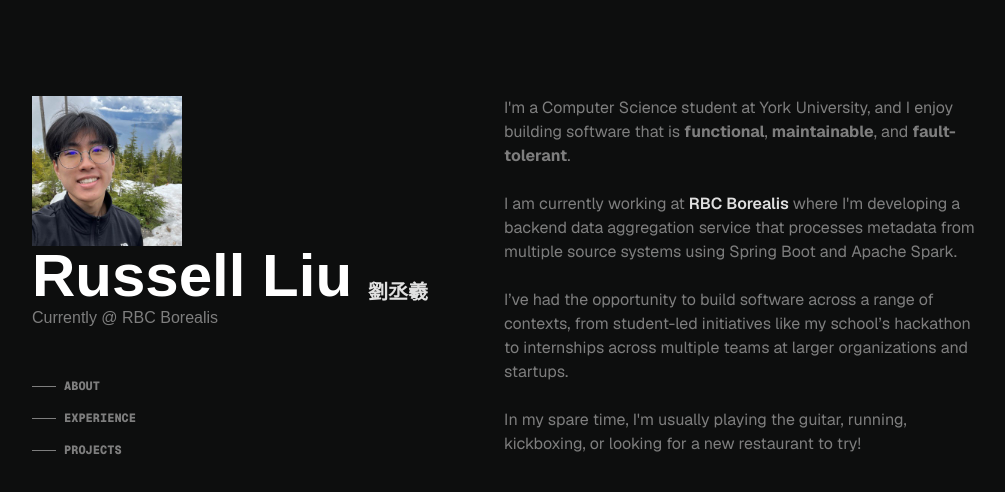
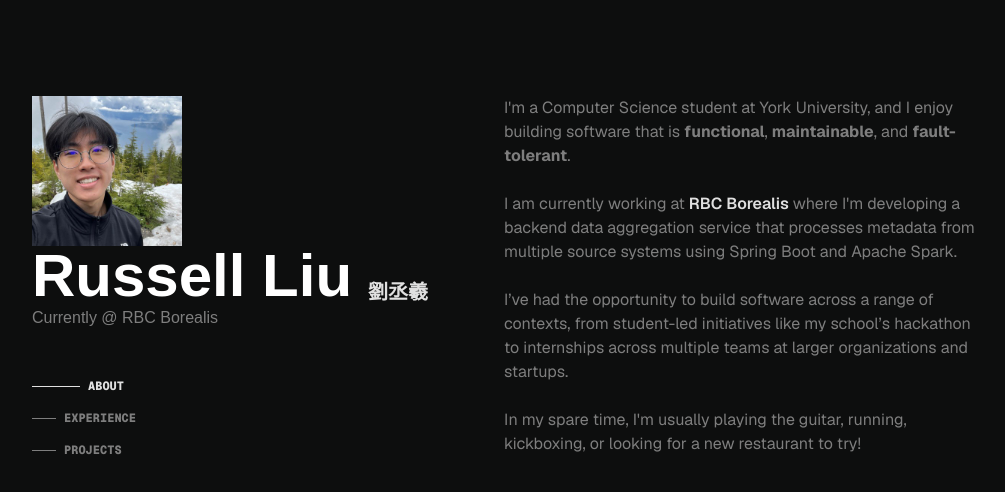
Before and after one commit to russl8/portfolio_v2, a Next.js app: page / in a window 1280 px wide. Shown: the top 492 px of the page, without its empty margins (136-1141 px from the left). Built offline with nearby package versions, Linux system fonts and the light colour scheme.

Commit message:
clicking on navbar gives smooth scroll to section, + context

```diff
--- a/app/globals.css
+++ b/app/globals.css
@@ -26,6 +26,10 @@
   }
 }
 
+html {
+  scroll-behavior: smooth;
+}
+
 body {
   background: var(--background);
   color: var(--foreground);
--- a/app/layout.tsx
+++ b/app/layout.tsx
@@ -29,12 +29,7 @@ export default function RootLayout({
         className={`${geistSans.variable} ${geistMono.variable} antialiased `}
       >
         <div className="flex flex-col lg:flex-row h-full max-w-screen-lg mx-auto my-24 px-10">
-          <div className="md:flex-1">
-            <Navigation />
-          </div>
-          <div className="md:flex-1">
-            {children}
-          </div>
+          {children}
         </div>
       </body>
     </html>
--- a/app/page.tsx
+++ b/app/page.tsx
@@ -1,13 +1,27 @@
+'use client'
 import About from "@/components/about/About";
 import MyLink from "@/components/components/MyLink";
+import Navigation from "@/components/Navigation";
 import Image from "next/image";
 import Link from "next/link";
+import {NavContext} from "@/components/context/NavContext";
+import { useState } from "react";
+import type { SectionName } from "@/components/lib/types";
+import Experience from "@/components/experience/Experience";
 
 export default function Home() {
+  const [currentSection, setCurrentSection] = useState<SectionName>("about");
+
   return (
-  <>
-  <About/>
+    <NavContext.Provider value = {{currentSection, setCurrentSection}}>
+      <div className="md:flex-1">
+        <Navigation />
+      </div>
+      <div className="md:flex-1">
+        <About />
+        <Experience/>
 
-  </>
+      </div>
+    </NavContext.Provider>
   );
 }
--- a/components/Navigation.tsx
+++ b/components/Navigation.tsx
@@ -1,35 +1,55 @@
+import Link from "next/link";
+import { useNavContext } from "./context/NavContext";
 import Intro from "./intro/Intro";
+import { SectionName } from "./lib/types";
 
 const Navigation = () => {
   return (
     <nav className="text-subtext lg:fixed">
       <Intro />
       <div className="pt-10 hidden lg:flex flex-col">
-        <NavLink text="About" />
-        <NavLink text="Experience" />
-        <NavLink text="Projects" />
+        <NavLink linkText="about" />
+        <NavLink linkText="experience" />
+        <NavLink linkText="projects" />
       </div>
     </nav>
   );
 };
 
 type NavLinkProps = {
-  text: String;
+  linkText: SectionName;
 };
-const NavLink = ({ text }: NavLinkProps) => {
+const NavLink = ({ linkText }: NavLinkProps) => {
+  const { currentSection } = useNavContext();
+
+  const isActive = currentSection === linkText;
+
   return (
-    <div
-      className="text-secondary flex flex-row items-center group my-2
-            hover:cursor-pointer hover:text-subheading"
-    >
-      <hr
-        className="h-px bg-secondary flex-1 mr-2 max-w-6
-                    group-hover:max-w-12
-                    **transition-[width] duration-200 ease-in-out**"
-      />
-      <p className="text-xs font-extrabold font-mono">{text.toUpperCase()}</p>
-    </div>
+    // <Link  scroll={false}>
+  <a
+  href={`#${linkText}`}
+    className={`
+      text-secondary flex flex-row items-center group my-2
+      hover:cursor-pointer hover:text-subheading
+      ${isActive ? "text-subheading" : ""}
+    `}
+  >
+    <hr
+      className={`
+        h-px bg-secondary flex-1 mr-2 max-w-6
+        group-hover:max-w-12
+        transition-[width] duration-200 ease-in-out
+        ${isActive ? "max-w-12" : ""}
+      `}
+    />
+    <p className="text-xs font-extrabold font-mono">
+      {linkText.toUpperCase()}
+    </p>
+  </a>
+// </Link>
+
   );
 };
 
+
 export default Navigation;
--- a/components/about/About.tsx
+++ b/components/about/About.tsx
@@ -1,9 +1,12 @@
 import MyLink from "../components/MyLink";
 import Section from "../components/Section";
+import { useNavContext } from "../context/NavContext";
 
 const About = () => {
+
+  const context = useNavContext();
   return (
-    <Section sectionName="About">
+    <Section sectionName="about" onEnter={context.setCurrentSection}>
       <div className=" font-sans text-secondary">
         <p>
           I'm a Computer Science student at York University, and I
--- a/components/components/Section.tsx
+++ b/components/components/Section.tsx
@@ -1,15 +1,44 @@
+import { useEffect, useRef } from "react";
+import type { SectionName } from "../lib/types";
+
 interface SectionProps {
-  sectionName: string;
+  sectionName: SectionName;
   children: React.ReactNode;
+  onEnter: (sectionName: SectionName) => void;
 }
-const Section = ({ sectionName, children }: SectionProps) => {
+const Section = ({ sectionName, children, onEnter }: SectionProps) => {
+  const ref = useRef<HTMLElement | null>(null);
+
+  useEffect(() => {
+    if (!ref.current || !onEnter) return;
+
+    const observer = new IntersectionObserver(
+      ([entry]) => {
+        console.log(sectionName);
+
+        if (entry.isIntersecting) {
+          onEnter(sectionName);
+        }
+      },
+      {
+        root: null,
+        threshold: 0.6,
+      },
+    );
+    observer.observe(ref.current);
+
+    return () => observer.disconnect();
+  }, [sectionName, onEnter]);
+
   return (
-    <section className="relative">
-
-      <p className="lg:hidden text-md font-extrabold font-mono text-subheading w-[100vw]
+    <section ref={ref} className="relative scroll-mt-24 mb-24" id={sectionName}>
+      <p
+        className="lg:hidden text-md font-extrabold font-mono text-subheading w-[100vw]
        sticky top-0 bg-background/85 backdrop-blur-sm pt-4 pb-6
-      ">
-        {sectionName.toUpperCase()}</p>
+      "
+      >
+        {sectionName.toUpperCase()}
+      </p>
       {children}
     </section>
   );
--- /dev/null
+++ b/components/context/NavContext.ts
@@ -0,0 +1,19 @@
+
+import { createContext, useContext } from "react";
+import { SectionName } from "../lib/types";
+
+export type NavContextType = {
+    currentSection: SectionName
+    setCurrentSection: (sectionName:SectionName)=>void;
+}
+
+export const NavContext = createContext<NavContextType|null>(null)
+
+export const useNavContext = () => {
+    const context=useContext(NavContext)
+
+    if(!context) {
+        throw new Error("useNavContext is not used within its provider.")
+    }
+    return context;
+}
--- /dev/null
+++ b/components/experience/Experience.tsx
@@ -0,0 +1,41 @@
+import Section from "../components/Section";
+import { useNavContext } from "../context/NavContext";
+
+const Experience = () => {
+  const context = useNavContext();
+  return (
+    <Section sectionName="experience" onEnter={context.setCurrentSection}>
+      <div>adawkjdnaiwndawidiuawdq</div>
+      <div>adawkjdnaiwndawidiuawdq</div>
+      <div>adawkjdnaiwndawidiuawdq</div>
+      <div>adawkjdnaiwndawidiuawdq</div>
+      <div>adawkjdnaiwndawidiuawdq</div>
+      <div>adawkjdnaiwndawidiuawdq</div>
+      <div>adawkjdnaiwndawidiuawdq</div>
+      <div>adawkjdnaiwndawidiuawdq</div>
+      <div>adawkjdnaiwndawidiuawdq</div>
+      <div>adawkjdnaiwndawidiuawdq</div>
+      <div>adawkjdnaiwndawidiuawdq</div>
+      <div>adawkjdnaiwndawidiuawdq</div>
+      <div>adawkjdnaiwndawidiuawdq</div>
+      <div>adawkjdnaiwndawidiuawdq</div>
+      <div>adawkjdnaiwndawidiuawdq</div>
+      <div>adawkjdnaiwndawidiuawdq</div>
+      <div>adawkjdnaiwndawidiuawdq</div>
+      <div>adawkjdnaiwndawidiuawdq</div>
+      <div>adawkjdnaiwndawidiuawdq</div>
+      <div>adawkjdnaiwndawidiuawdq</div>
+
+      <div>adawkjdnaiwndawidiuawdq</div>
+      <div>adawkjdnaiwndawidiuawdq</div>
+      <div>adawkjdnaiwndawidiuawdq</div>
+      <div>adawkjdnaiwndawidiuawdq</div>
+      <div>adawkjdnaiwndawidiuawdq</div>
+      <div>adawkjdnaiwndawidiuawdq</div>
+      <div>adawkjdnaiwndawidiuawdq</div>
+      <div>adawkjdnaiwndawidiuawdq</div>
+    </Section>
+  );
+};
+
+export default Experience;
--- /dev/null
+++ b/components/lib/types.ts
@@ -0,0 +1 @@
+export type SectionName = "about" | "experience" | "projects"
```
